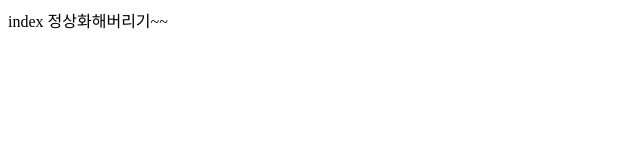
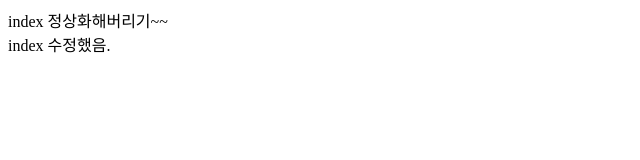
Before and after one commit to coq-j01/git-collabo, a plain HTML site: page index.html in a window 1280 px wide. Shown: the whole page, without its empty margins (0-640 px from the left). Drawn offline with Linux system fonts and the light colour scheme.

Commit message:
Update index.html

```diff
--- a/index.html
+++ b/index.html
@@ -4,6 +4,7 @@
     <title>index.html</title>
   </head>
   <body>
-    index 정상화해버리기~~
+    index 정상화해버리기~~ <br />
+    index 수정했음.
   </body>
 </html>
```
